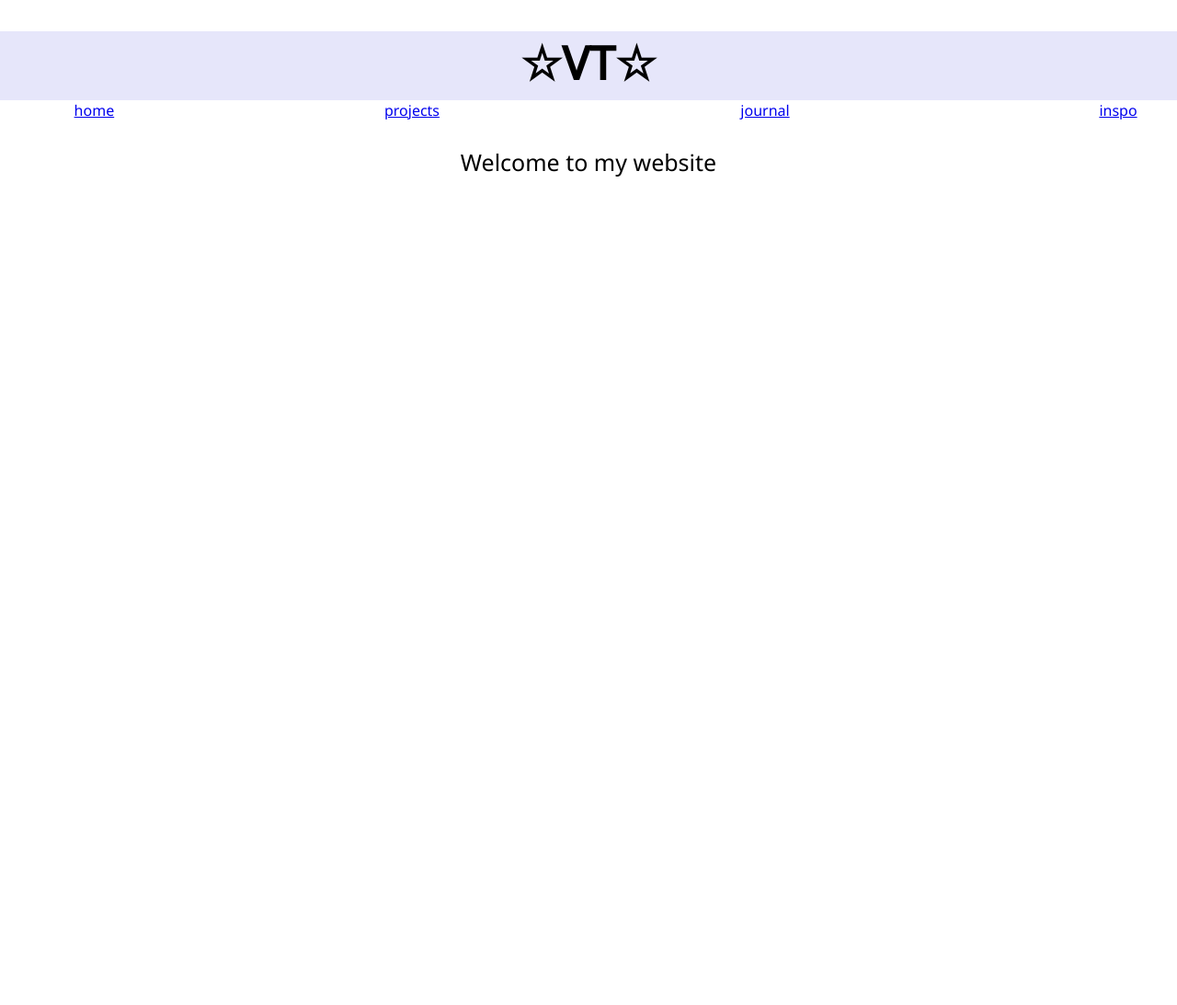
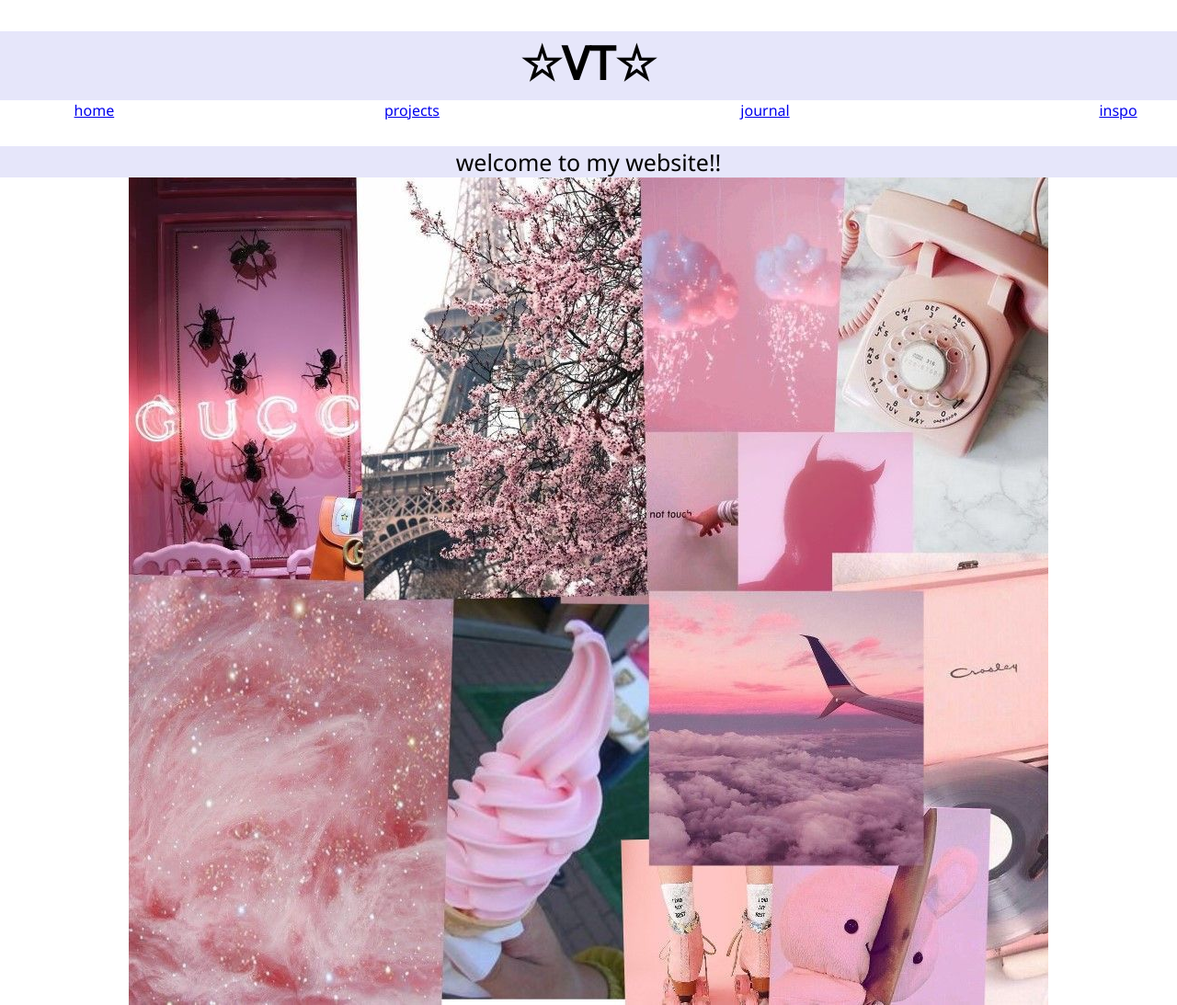
Before and after one commit to Vivi-Tonin/vivi-tonin.github.io, a plain HTML site: page index.html in a window 1280 px wide. Shown: the top 1093 px of the page at 92% size. Drawn offline with Linux system fonts and the light colour scheme.

Commit message:
write a message to yourself

```diff
--- a/index.html
+++ b/index.html
@@ -21,6 +21,7 @@
 
 	#content{
 		font-size: 25px;
+        background-color:lavender;
 
 	}
 
@@ -64,11 +65,10 @@
     }
 
     #collage {
-        width:1100px;
-        height:1150px;
-        background-size: contain;
-/*        background-image:url(newcollage.png);
-*/        background-repeat: no-repeat;
+        width:1000px;
+        height:9000px;
+        background-image:url(pink.jpg);
+        background-repeat: no-repeat;
 
 
     }
@@ -100,12 +100,12 @@
     </div>
 
 <div id="content">
-  	<center> Welcome to my website </center>
+  	<center> welcome to my website!! </center>
    </div>
 
   <center><div id="collage"></div></center>
-<!--   	<img src="collage.png" alt="friendsfriendsfriends">
- -->
+
+
 
 
 </body>
```
Also changed, not shown: journal.html (+8 -0 lines), projects.html (+8 -0 lines), pink.jpg (added).
